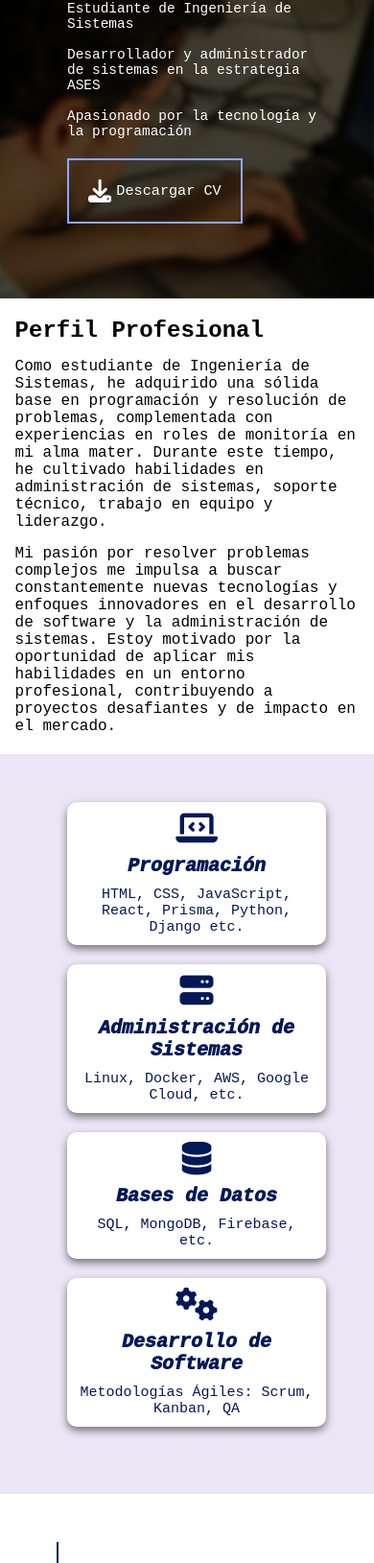
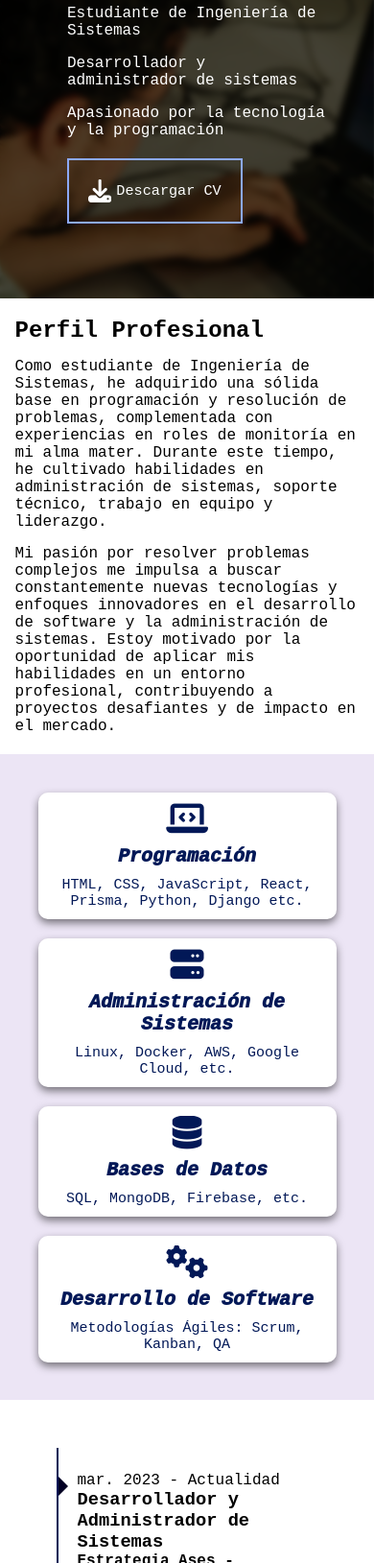
Before and after one commit to Carlosmtp/Portfolio, a plain HTML site: page client-side/acerca.html in a window 390 px wide. Shown: the part 211-1840 px from the top of the page at 96% size. Drawn offline with nearby package versions, Linux system fonts and the light colour scheme; a web font is replaced by a local one.

Commit message:
Corrección de estilos en el banner y en la página de perfil

```diff
--- a/client-side/acerca.html
+++ b/client-side/acerca.html
@@ -20,7 +20,7 @@
                 <b>Carlos Tovar</b>,<br>
                 <ul>
                     <li>Estudiante de Ingeniería de Sistemas</li>
-                    <li>Desarrollador y administrador de sistemas en la estrategia ASES</li>
+                    <li>Desarrollador y administrador de sistemas</li>
                     <li>Apasionado por la tecnología y la programación</li>
                 </ul>
             </h3>
--- a/client-side/styles.css
+++ b/client-side/styles.css
@@ -219,7 +219,7 @@ footer p {
 /*banner de la página de inicio*/
 #banner {
     margin-top: 100px;
-    padding: 0 50px;
+    padding: 0 30px;
     background-image: url(https://images.unsplash.com/photo-1547394765-185e1e68f34e?q=80&w=1770&auto=format&fit=crop&ixlib=rb-4.0.3&ixid=M3wxMjA3fDB8MHxwaG90by1wYWdlfHx8fGVufDB8fHx8fA%3D%3D);
     height: 50vh;
     background-size: cover;
@@ -313,7 +313,6 @@ footer p {
 .tarjeta {
     position: relative;
     background-color: #f0f0f0;
-    padding: 20px;
     border-radius: 8px;
     box-shadow: 0 4px 6px rgba(0, 0, 0, 0.5);
     transition: 0.4s;
@@ -423,7 +422,7 @@ footer p {
 }
 
 .contenido-habilidades {
-    padding: 30px 30px 50px 50px;
+    padding: 5% 5%;
     display: flex;
     justify-content: space-between;
     text-align: center;
@@ -760,15 +759,10 @@ form textarea::placeholder {
         display: block;
         flex-direction: column;
     }
-    .contenido-banner{
-        padding: 0;
-    }
-    .contenido-banner li {
-        font-size: 95%;
-    }
+
 
     .contenido-banner h3 {
-        font-size: 95%;
+        font-size: 120%;
     }
     .boton-banner {
         font-size: 95%;
```
